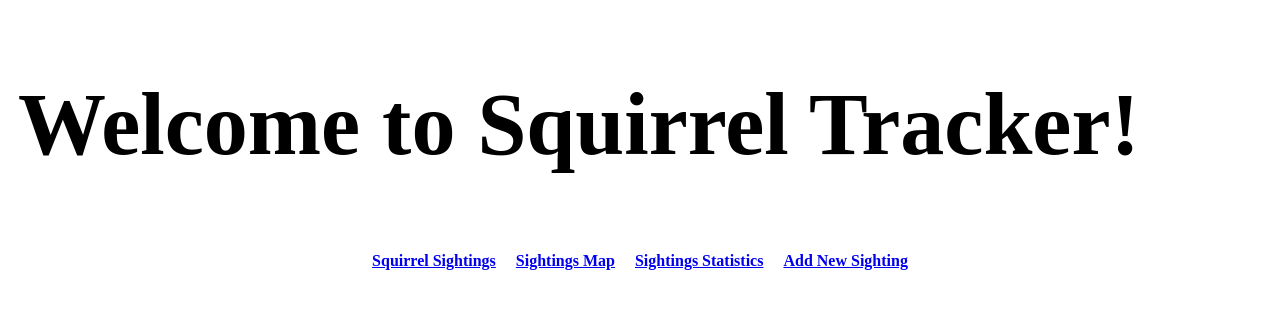
After one commit to Grace-Hong-Zhang/Squirrel_Tracker, a Django app: template Tracker/templates/Tracker/homepage.html in a window 1280 px wide. The commit adds this page. Shown: the part 604-916 px from the top of the page. Run offline with Django 3.2, Linux system fonts and the light colour scheme; the template is opened without the code that fills it, so the values that code supplies are empty; parts of the project's set-up code (start-up, migrations or seed data) failed here and were passed over.

Commit message:
finish homepage

```diff
--- /dev/null
+++ b/Tracker/templates/Tracker/homepage.html
@@ -0,0 +1,30 @@
+<!doctype html>
+<html lang='en'>
+        <head>
+                <title>Squirrel Tracker</title>
+        </head>
+        <body>
+<style>
+      body{
+	padding-top: 30px;
+        padding-left: 10px; padding-right: 10px;
+      }
+</style>
+                <p>
+		<div align='center'>
+			<img src="https://th.bing.com/th/id/R111ede7aa8711d5521f5b4922b1eb2d2?rik=84uZXahanNL1kg&riu=http%3a%2f%2fwww.colorpuss.com%2fupload%2fdetail%2f300%2f20200720185820452%2f1.jpg&ehk=5VG4cbQahy1qIUzqB2VB1U3bUF9mlLrhD%2beMFB1psQ8%3d&risl=&pid=ImgRaw" style="width:700px" class="rounded" alt="..." >
+		</div>
+		<br>
+		<br>
+		<h1 style=font-size:88px class='text-center'><strong>Welcome to Squirrel Tracker!</strong></h1>
+		<div align='center'>
+			<br>
+			<a href="/sightings/" class="btn btn-outline-warning btn-lg active" role="button" aria-pressed="true"><strong>Squirrel Sightings</strong></a>&nbsp;&nbsp;&nbsp;&nbsp;
+			<a href="/map/" class="btn btn-outline-warning btn-lg active" role="button" aria-pressed="true"><strong>Sightings Map</strong></a>&nbsp;&nbsp;&nbsp;&nbsp;
+			<a href="/sightings/stats" class="btn btn-outline-warning btn-lg active" role="button" aria-pressed="true"><strong>Sightings Statistics</strong></a>&nbsp;&nbsp;&nbsp;&nbsp;
+			<a href="/sightings/add" class="btn btn-outline-warning btn-lg active" role="button" aria-pressed="true"><strong>Add New Sighting</strong></a>
+		</div>
+		</p>
+		<br>
+	</body>
+</html>
```
Also changed, not shown: Tracker/templates/Tracker/sightings.html (+8 -3 lines), README.md.
